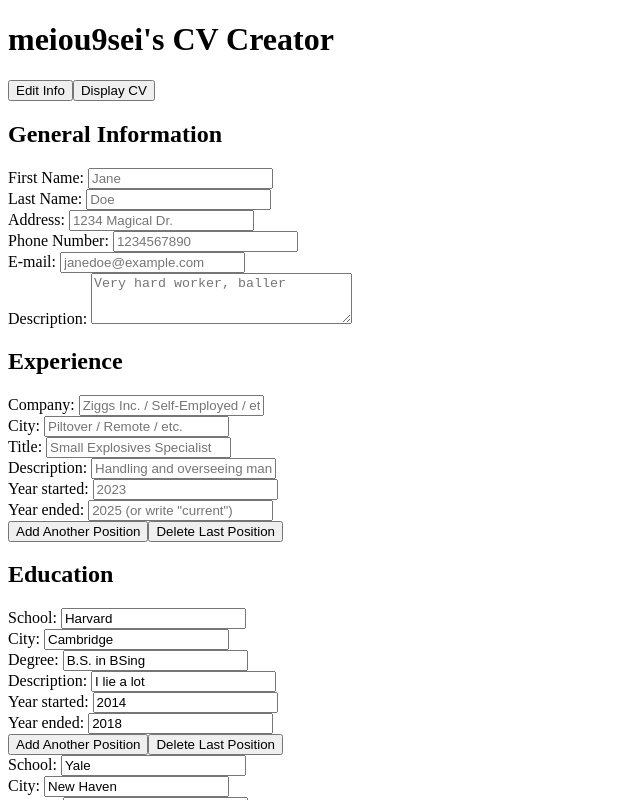
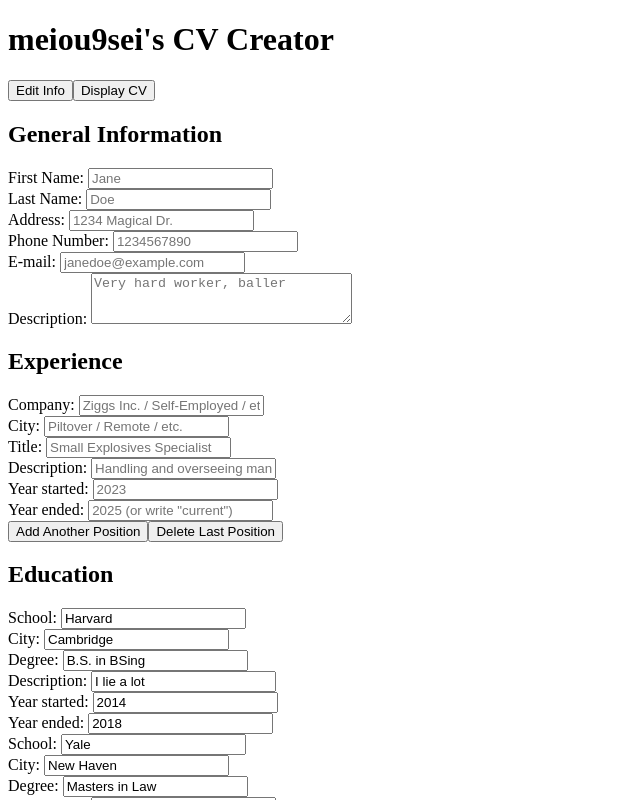
Before and after one commit to meiou9sei/TOP-CV-app, a React (Create React App) app: page / in a window 1280 px wide. Shown: the top 800 px of the page, without its empty margins (0-640 px from the left). Built offline with nearby package versions, Linux system fonts and the light colour scheme.

Commit message:
✨ can remove last section of education

```diff
--- a/src/components/CVCreator/InfoEducation.js
+++ b/src/components/CVCreator/InfoEducation.js
@@ -14,9 +14,9 @@ export default function InfoEducation({ infoEducation, setInfoEducation }) {
             infoUnit={infoUnit}
             setInfoEducation={setInfoEducation}
           />
-          <ManageUnit />
         </div>
       ))}
+      <ManageUnit infos={infoEducation} setStateMethod={setInfoEducation} />
 
       {/* <EducationUnit
         infoEducation={infoEducation}
--- a/src/components/CVCreator/ManageUnit.js
+++ b/src/components/CVCreator/ManageUnit.js
@@ -2,11 +2,16 @@ import React from "react";
 import AddUnit from "./ManageUnitFunctions/AddUnit";
 import DeleteUnit from "./ManageUnitFunctions/DeleteUnit";
 
-export default function ManageUnit() {
+export default function ManageUnit({ infos, setStateMethod }) {
+  const deleteUnitMethod = (e) => {
+    e.preventDefault();
+    setStateMethod(infos.slice(0, -1));
+  };
+
   return (
     <div className='manage-unit-buttons'>
       <AddUnit />
-      <DeleteUnit />
+      <DeleteUnit deleteUnitMethod={deleteUnitMethod} />
     </div>
   );
 }
--- a/src/components/CVCreator/ManageUnitFunctions/DeleteUnit.js
+++ b/src/components/CVCreator/ManageUnitFunctions/DeleteUnit.js
@@ -1,7 +1,9 @@
 import React from "react";
 
-export default function DeleteUnit() {
+export default function DeleteUnit({ deleteUnitMethod }) {
   return (
-    <button className='delete-info-section-button'>Delete Last Position</button>
+    <button className='delete-info-section-button' onClick={deleteUnitMethod}>
+      Delete Last Position
+    </button>
   );
 }
```
